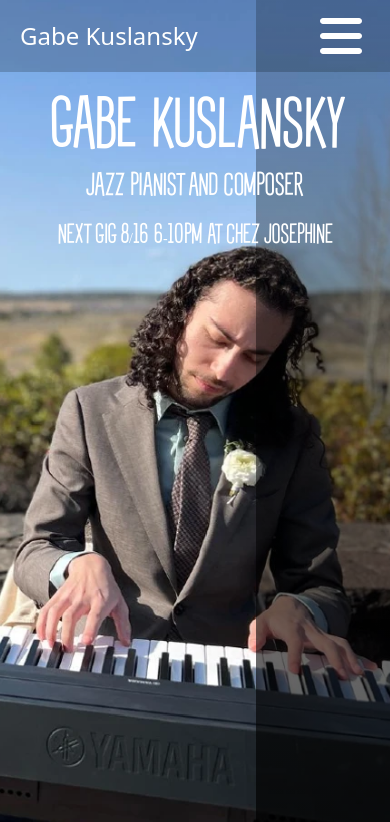
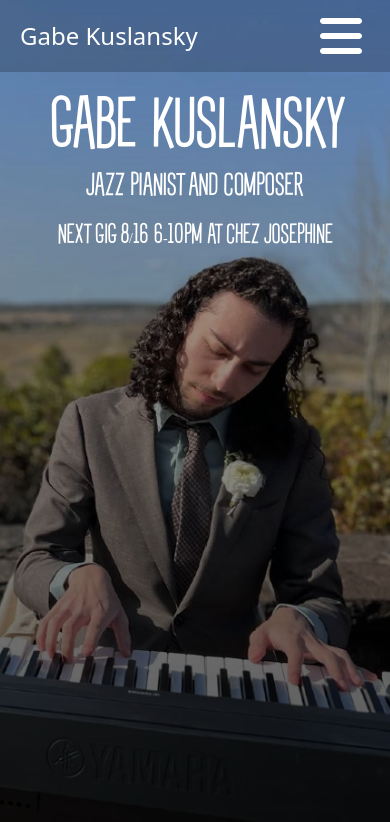
Before and after one commit to GabeKuslansky/responsive-portfolio, a Next.js app: page / in a window 390 px wide. Shown: the top 822 px of the page. Built offline with nearby package versions, Linux system fonts and the light colour scheme.

Commit message:
Fixed darken gradient on mobile

```diff
--- a/pages/index.tsx
+++ b/pages/index.tsx
@@ -6,7 +6,7 @@ import StyledLink from "../components/StyledLink";
 const IndexPage = () => (
   <Layout title="Gabe Kuslansky">
     <div
-      className="w-screen h-[103vh] lg:bg-fixed bg-darken-mobile bg-[right_-16rem_bottom_1rem] lg:bg-center bg-cover bg-no-repeat lg:bg-darken-desktop"
+      className="w-screen h-[103vh] lg:bg-fixed bg-darken-mobile bg-[right_-16rem_bottom_0.3rem] lg:bg-center bg-cover bg-repeat-x lg:bg-darken-desktop"
       style={{ backgroundSize: "fit" }}
     >
       <div className="flex-col box-border text-center font-letsjazz text-white m-auto leading-[3rem] pt-[6rem] lg:pt-[16rem]">
```
